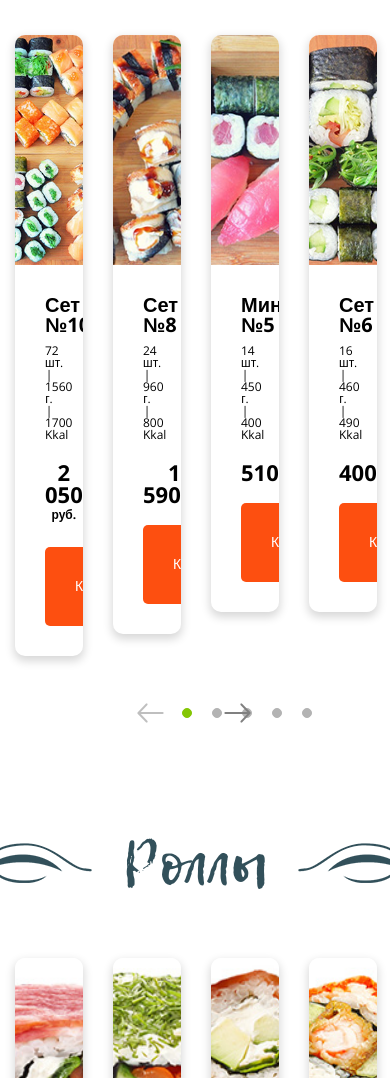
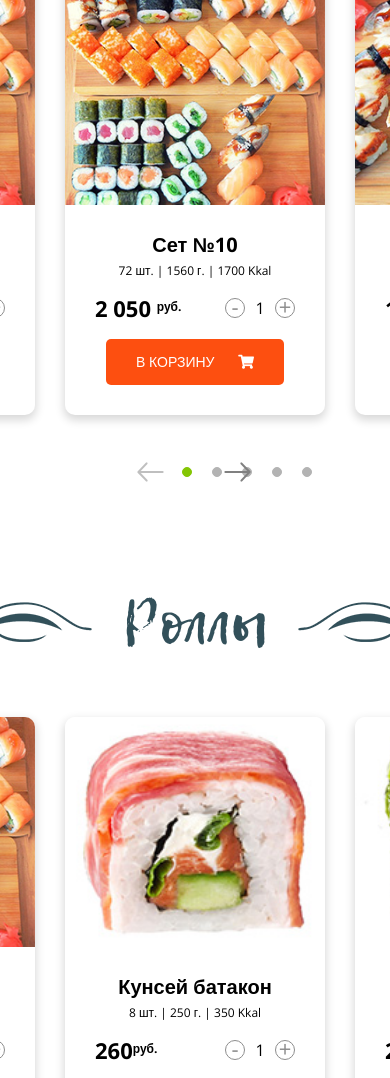
Before and after one commit to ELegek/Miushi, a website: page app/index.html in a window 390 px wide. Shown: the part 777-1855 px from the top of the page. Drawn offline with nearby package versions, Linux system fonts and the light colour scheme.

Commit message:
Адаптивный слайдер

```diff
--- a/app/js/main.js
+++ b/app/js/main.js
@@ -18,6 +18,42 @@ $(function () {
         speed: 500,
         slidesToShow: 4,
         slidesToScroll: 1,
+        responsive: [
+            {
+              breakpoint: 1025,
+              settings: {
+                slidesToShow: 3,
+                slidesToScroll: 1,
+                infinite: true,
+                dots: true,
+                arrows: true,
+              }
+            },
+            {
+              breakpoint: 769,
+              settings: {
+                slidesToShow: 2,
+                slidesToScroll: 2,
+                infinite: true,
+                dots: true,
+                arrows: true,
+              }
+            },
+            {
+              breakpoint: 481,
+              settings: {
+                slidesToShow: 1,
+                slidesToScroll: 1,
+                centerMode: true,
+                infinite: true,
+                dots: true,
+                arrows: true,
+              }
+            }
+            // You can unslick at a given breakpoint now by adding:
+            // settings: "unslick"
+            // instead of a settings object
+          ]
     });
 
 });
--- a/app/scss/_media.scss
+++ b/app/scss/_media.scss
@@ -60,6 +60,9 @@
             &-subtitle {
                 font-size: 20px;
             }
+            &-btn {
+                display: none;
+            }
         }
     }
 
```
Also changed, not shown: app/css/style.min.css, 1 other file.
